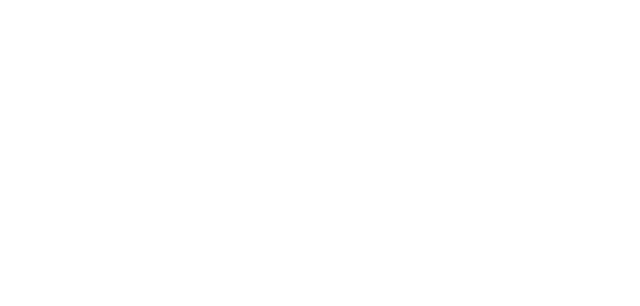
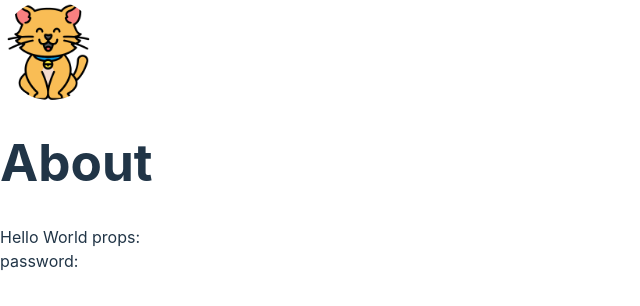
Before and after one commit to shahriar-raj/PawCare_FrontEnd, a React (Vite) app: page /profile in a window 1280 px wide. Before the commit this address had no page. Shown: the top 306 px of the page, without its empty margins (0-640 px from the left). Built offline with nearby package versions, Linux system fonts and the light colour scheme.

Commit message:
Can pass props and profile page working

```diff
--- a/package.json
+++ b/package.json
@@ -11,7 +11,9 @@
   },
   "dependencies": {
     "antd": "^5.13.2",
+    "bootstrap": "^5.3.2",
     "react": "^18.2.0",
+    "react-bootstrap": "^2.10.0",
     "react-dom": "^18.2.0",
     "react-router-dom": "^6.21.3"
   },
--- a/src/App.jsx
+++ b/src/App.jsx
@@ -2,7 +2,7 @@ import React, { useState } from 'react';
 import reactLogo from './assets/react.svg';
 import viteLogo from '/vite.svg';
 import { BrowserRouter as Router, Route, Routes } from 'react-router-dom';
-import { About } from './About.jsx';
+import { Profile } from './Profile.jsx';
 import './App.css';
 import { DownloadOutlined } from '@ant-design/icons';
 import { Button, Divider, Flex, Radio } from 'antd';
@@ -15,7 +15,7 @@ export default function App() {
       <Router>
         <Routes>
           <Route path="/" element={<Login data={data} setData={setData} />} />
-          <Route path="/about" element={<About data={data} setData={setData} />} />
+          <Route path="/profile" element={<Profile data={data} setData={setData} />} />
         </Routes>
       </Router>
       {/* <Login /> */}
--- /dev/null
+++ b/src/Components/CircleImage.jsx
@@ -0,0 +1,23 @@
+import React from 'react';
+
+const CircleImage = ({ src, alt, diameter }) => {
+    const style = {
+        width: diameter, // Width of the circle
+        height: diameter, // Height of the circle
+        borderRadius: '50%', // Make the container circular
+        overflow: 'hidden', // Ensure the image doesn't overflow the container
+        display: 'flex', // Center the image horizontally
+        justifyContent: 'center', // Center the image horizontally
+        alignItems: 'center', // Center the image vertically
+        objectFit: 'cover', // Ensure the image covers the container without stretching
+        backgroundColor: 'white' // Set a background color in case the image is missing or slow to load
+    };
+
+    return (
+        <div style={style}>
+            <img src={src} alt={alt} style={{ width: '100%', height: 'auto' }} />
+        </div>
+    );
+};
+
+export default CircleImage;
--- a/src/Login.css
+++ b/src/Login.css
@@ -1,7 +1,7 @@
 #logincard {
-    width: 580px;
-    margin-left: 450px;
-    margin-top: 50px;
+    width: 100%;
+    margin-left: 90%;
+    margin-top: 10%;
     text-align: center;
     align-items: center;
     font: 15px sans-serif;
--- a/src/Login.jsx
+++ b/src/Login.jsx
@@ -25,7 +25,7 @@ export function Login(props) {
                 const data = await response.json();
                 console.log(data);
                 props.setData(obj);
-                navigate('/about');
+                navigate('/profile');
                 // Handle response here
             }
             else if (response.status === 401) {
--- a/src/About.jsx
+++ b/src/Profile.jsx
@@ -1,11 +1,14 @@
 import React from 'react';
+import CircleImage from './Components/CircleImage';
 
-export function About(props) {
+export function Profile(props) {
     return (
         <div>
+            <CircleImage src="src/assets/cat.png" alt="Profile Picture" diameter="100px" />
             <h1>About</h1>
             Hello World
             props: {props.data.username}
+            <br></br>
             password: {props.data.password}
         </div>
     )
```
Also changed, not shown: src/assets/cat.png (added), 1 other file (tests, documents, lock files or other folders).
